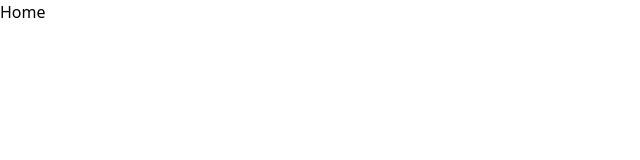
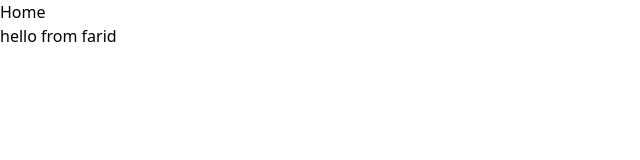
Before and after one commit to LombaxTech/TestCollab, a Next.js app: page / in a window 1280 px wide. Shown: the top 160 px of the page, without its empty margins (0-640 px from the left). Built offline with nearby package versions, Linux system fonts and the light colour scheme.

Commit message:
added hello

```diff
--- a/pages/index.tsx
+++ b/pages/index.tsx
@@ -1,5 +1,8 @@
 import React from "react";
 
 export default function Home() {
-  return <div>Home</div>;
+  return <div>Home
+    <p>hello from farid</p>
+  </div>;
+
 }
```
